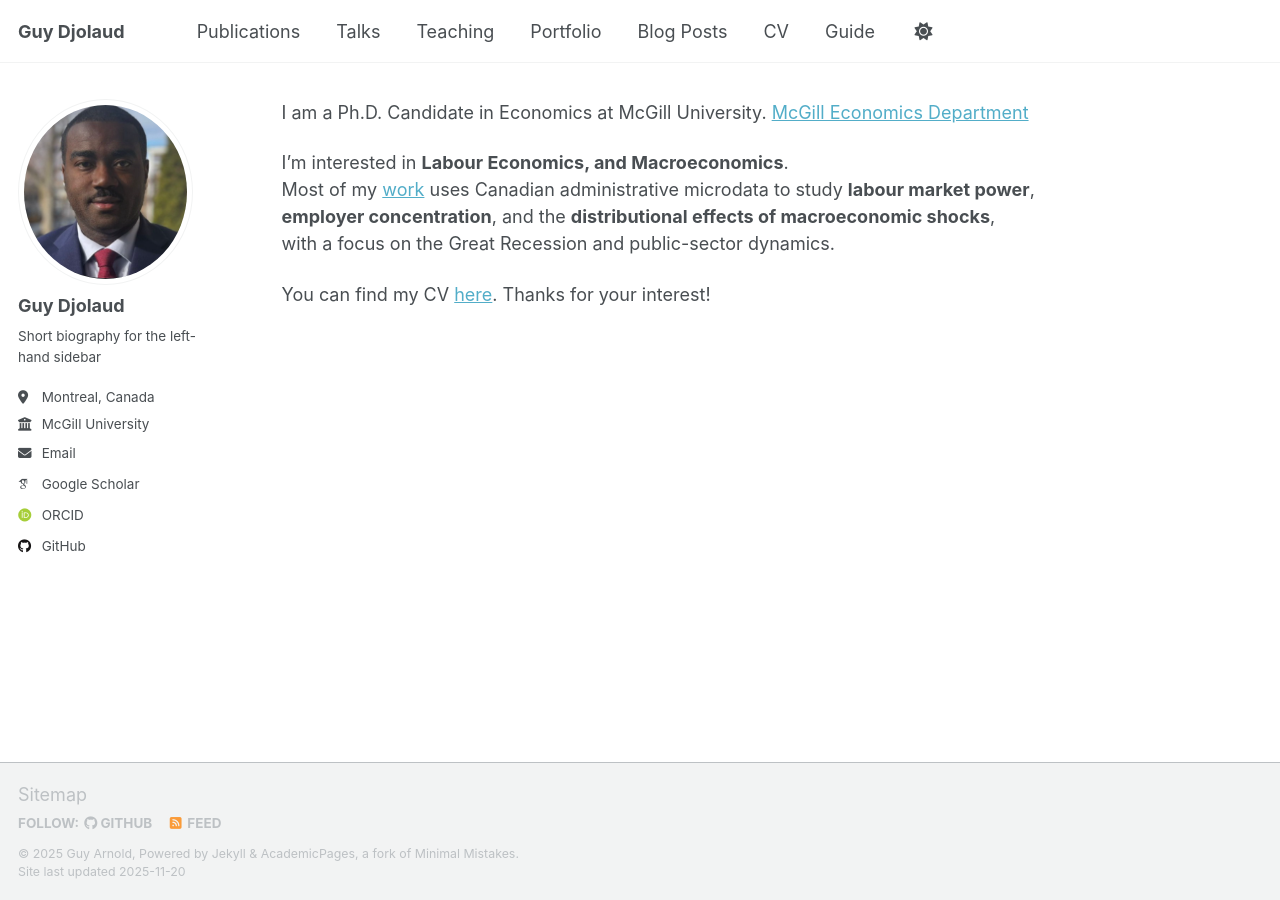
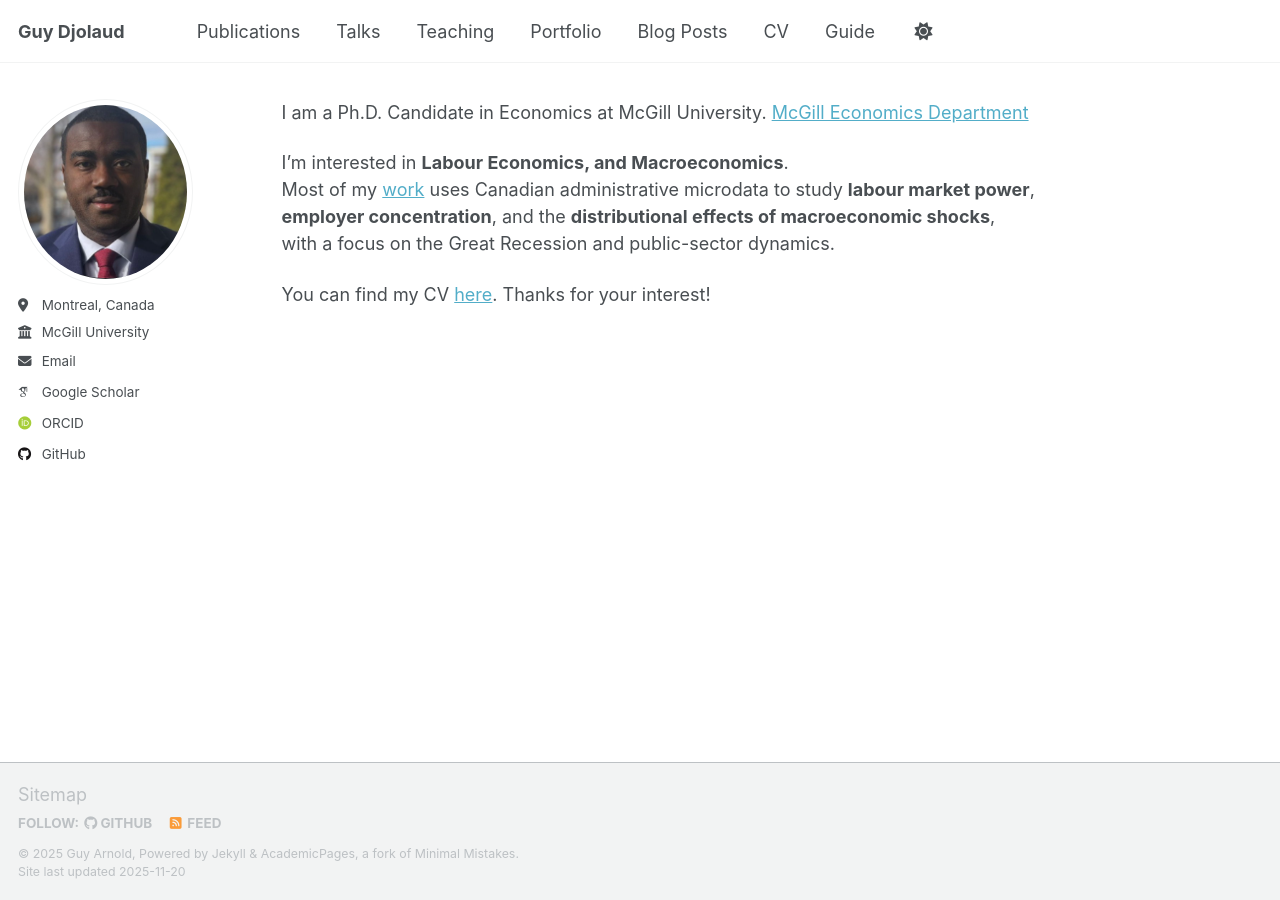
Before and after one commit to djolkilson-droid/Guy-Djolaud.github.io, a Jekyll site: the page built from _pages/about.md, in a window 1280 px wide. Built offline with Jekyll 4.4.1, drawn with Linux system fonts in a browser that asks for light colours; some web fonts are replaced; a script that is not in the unit is left out.

Commit message:
Update _config.yml

```diff
--- a/_config.yml
+++ b/_config.yml
@@ -24,9 +24,9 @@ repository               : "Guy-Djolaud/Guy-Djolaud.github.io"
 author:
   # Biographic information
   avatar           : "Screenshot 2025-11-20 002704.png"
-  name             : "Guy Djolaud"
+  name             : # name
   pronouns         : # example: "she/her"
-  bio              : "Short biography for the left-hand sidebar"
+  bio              : #Short biography
   location         : "Montreal, Canada"
   employer         : "McGill University"
   uri              : # URL
```
